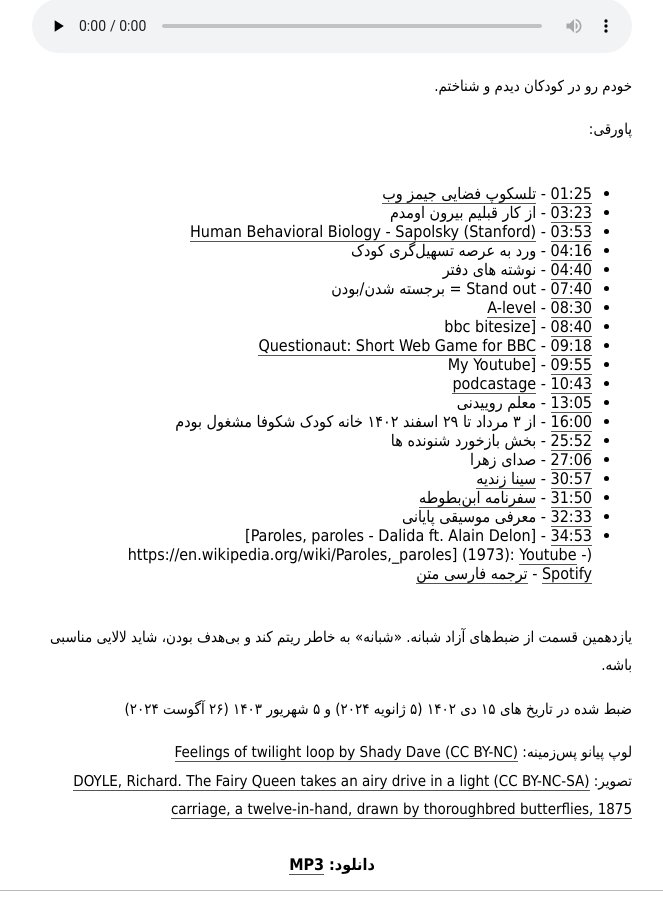
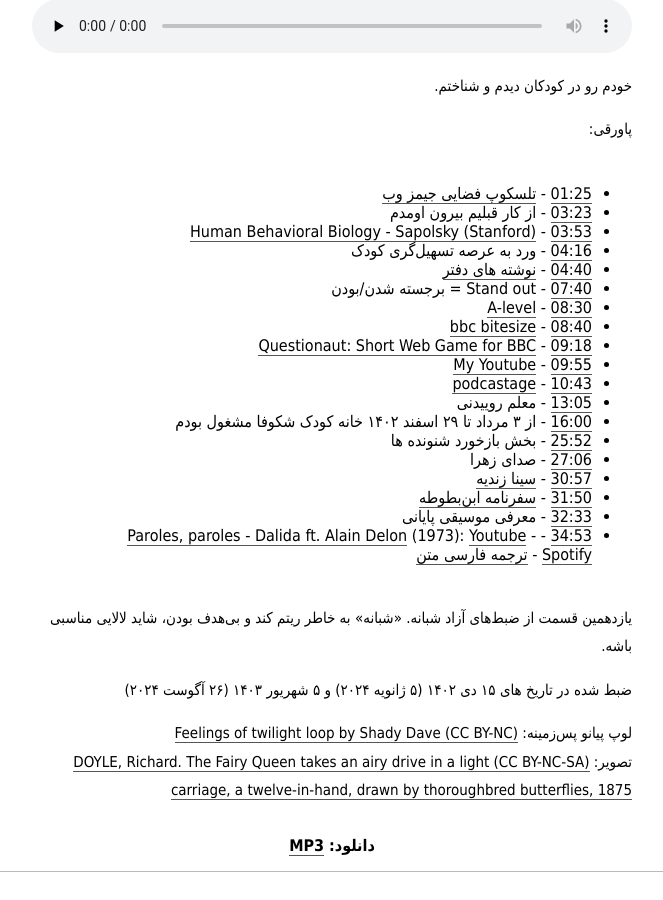
Before and after one commit to mohsend/mehsen.ir, a Jekyll site: the page built from _posts/2024-04-18-shabane-011.md, in a window 1280 px wide and 900 px high, scrolled down 907 px. Shown: the whole window, without its empty margins (308-971 px from the left). Built offline with Jekyll 4.4.1, drawn with Linux system fonts in a browser that asks for light colours; some web fonts are replaced; some of the changed lines change nothing that is shown.

Commit message:
FIX mistakes in post text

```diff
--- a/_posts/2024-04-18-shabane-011.md
+++ b/_posts/2024-04-18-shabane-011.md
@@ -17,7 +17,7 @@ podcast:
   mp3:
     file: https://archive.org/download/Shabane/2024-08-28-shabane-011.mp3
     size: 27387904
-  castbox:
+  castbox: https://castbox.fm/episode/%D8%A7%D9%86%D8%B3%D8%A7%D9%86-%DA%A9%D9%88%DA%86%D9%88%D9%84%D9%88-id2455693-id731234951
 ---
 خودم رو در کودکان دیدم و شناختم.
 
@@ -29,12 +29,12 @@ podcast:
 * 03:23 - از کار قبلیم بیرون اومدم
 * 03:53 - [Human Behavioral Biology - Sapolsky (Stanford)](https://www.youtube.com/playlist?list=PLqeYp3nxIYpF7dW7qK8OvLsVomHrnYNjD)
 * 04:16 - ورد به عرصه تسهیل‌گری کودک
-* 04:40 - نوشته های دفتر
+* 04:40 - [نوشته های دفتر](/public/posts/2024-08-28-notebook-page.jpg)
 * 07:40 - Stand out = برجسته شدن/بودن
 * 08:30 - [A-level](https://en.wikipedia.org/wiki/A-level_(United_Kingdom))
-* 08:40 - [bbc bitesize[](https://www.bbc.co.uk/bitesize)
+* 08:40 - [bbc bitesize](https://www.bbc.co.uk/bitesize)
 * 09:18 - [Questionaut: Short Web Game for BBC](https://amanita-design.net/games/questionaut.html)
-* 09:55 - [My Youtube[](https://www.youtube.com/@mohsend72)
+* 09:55 - [My Youtube](https://www.youtube.com/@mohsend72)
 * 10:43 - [podcastage](https://www.youtube.com/@Podcastage)
 * 13:05 - معلم روییدنی
 * 16:00 - از ۳ مرداد تا ۲۹ اسفند ۱۴۰۲ خانه کودک شکوفا مشغول بودم
@@ -43,7 +43,7 @@ podcast:
 * 30:57 - [سینا زندیه](https://www.instagram.com/sinaswebz/)
 * 31:50 - [سفرنامه ابن‌بطوطه](https://mehsen.ir/buy/rihla)
 * 32:33 - معرفی موسیقی پایانی
-* 34:53 - [Paroles, paroles - Dalida ft. Alain Delon](https://en.wikipedia.org/wiki/Paroles,_paroles] (1973):
+* 34:53 - [Paroles, paroles - Dalida ft. Alain Delon](https://en.wikipedia.org/wiki/Paroles%2C_paroles) (1973):
 [Youtube](https://www.youtube.com/watch?v=LYAvhujK4nA&list=PLflfic2qZOnFwXMG_kqBzkzPgFyC8EMqy) -
 [Spotify](https://open.spotify.com/track/4VvTGipG8YaF09z0kfGqaD) -
 [ترجمه فارسی متن](https://lyricstranslate.com/en/paroles-paroles-%D8%AD%D8%B1%D9%81%D8%8C%D8%AD%D8%B1%D9%81%D8%8C-%D8%AD%D8%B1%D9%81.html)
```
Also changed, not shown: public/posts/2024-08-28-notebook-page.jpg (added).
